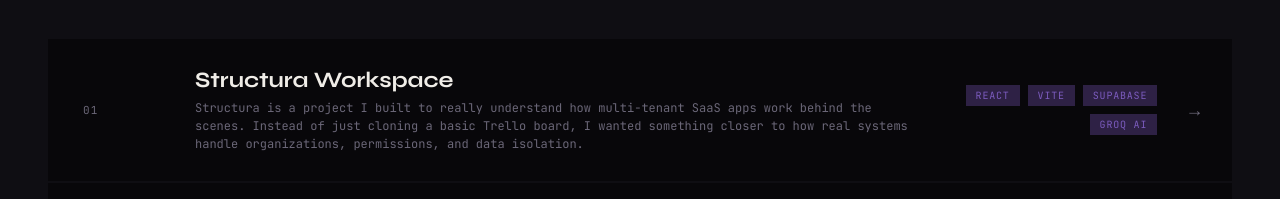
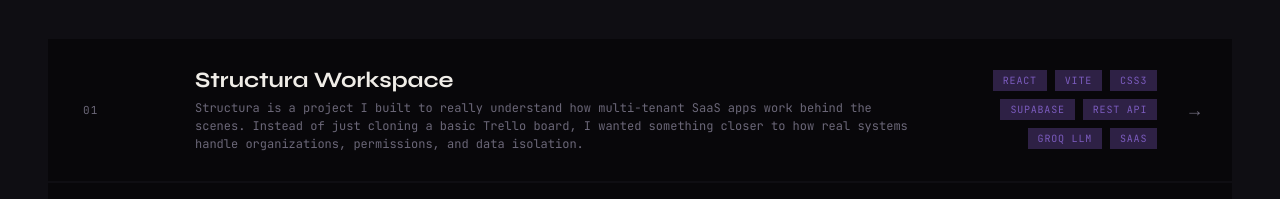
Before and after one commit to nico-otchengco/portfolio, a React (Vite) app: page / in a window 1280 px wide. Shown: the part 2577-2776 px from the top of the page. Built offline with nearby package versions, Linux system fonts and the light colour scheme.

Commit message:
portfolio update

```diff
--- a/src/app/data.ts
+++ b/src/app/data.ts
@@ -61,7 +61,7 @@ export const projects: Project[] = [
     num: '01',
     title: 'Structura Workspace',
     desc: 'Structura is a project I built to really understand how multi-tenant SaaS apps work behind the scenes. Instead of just cloning a basic Trello board, I wanted something closer to how real systems handle organizations, permissions, and data isolation.',
-    tags: ['React', 'Vite', 'Supabase', 'Groq AI'],
+    tags: ['React', 'Vite', 'CSS3', 'Supabase', 'REST API', 'Groq LLM', 'SaaS'],
     overview: 'A lightweight project management tool where multiple teams (organizations) can manage their own boards, tasks, and members — all within the same app, but completely isolated from each other.',
     features: ['Create multiple organizations (multi-tenant setup)', 'Manage Kanban boards', 'Drag and drop tasks between columns', 'Track activity logs per organization', 'View simple analytics (completion rate, priorities)', 'Secure data per organization using RLS in Supabase'],
     liveUrl: 'https://structura-workspace.vercel.app',
@@ -71,9 +71,21 @@ export const projects: Project[] = [
 
   {
     num: '02',
+    title: 'SmartSoil: Soil Health Monitoring System',
+    desc: 'A full-stack IoT-based system designed for real-time soil health analysis and data-driven agricultural decision-making.',
+    tags: ['React', 'TypeScript', 'CSS3', 'Supabase', 'REST API', 'IoT', 'Embedded System'],
+    overview: 'The system collects and processes soil data. Then, ata is transmitted from the device to the cloud and visualized through a web dashboard, enabling users to monitor soil conditions and make informed decisions such as crop selection and soil treatment.',
+    features: ['Real-time Soil Monitoring', 'Data Visualization', 'Crop Recommendation System', 'Soil Treatment Insights', 'Cloud Integration'],
+    liveUrl: 'https://drive.google.com/file/d/1LetYUyUT-Ox-XFA3QKro2tOIE9ljySXn/view?usp=sharing',
+    image: floracast1,
+    screenshots: [],
+  },
+
+  {
+    num: '03',
     title: 'FloraCast AI',
     desc: 'FloraCast AI is an IoT and machine learning-based system that predicts marigold bloom quantity using soil NPK data through ensemble regression models.',
-    tags: ['Mobile App', 'Ensemble Learning', 'Embedded Systems', 'Machine Learning', 'IoT'],
+    tags: ['Mobile App', 'Ensemble Learning', 'Embedded System', 'Machine Learning', 'IoT'],
     overview: 'An intelligent agriculture system that integrates IoT soil monitoring with ensemble machine learning (XGBoost, Random Forest, Gradient Boosting, Extra Trees) to improve and predict marigold bloom yield with high accuracy.',
     features: ['Real-time Soil Monitoring', 'Predicts marigold bloom quantity', 'IoT-Based Data Collection System', 'Ensemble Machine Learning Model', 'Automated Environmental Monitoring', 'Data-Driven Decision Support for Farmers'],
     liveUrl: 'https://drive.google.com/file/d/1LetYUyUT-Ox-XFA3QKro2tOIE9ljySXn/view?usp=sharing',
```
Also changed, not shown: 1 other file (tests, documents, lock files or other folders).
